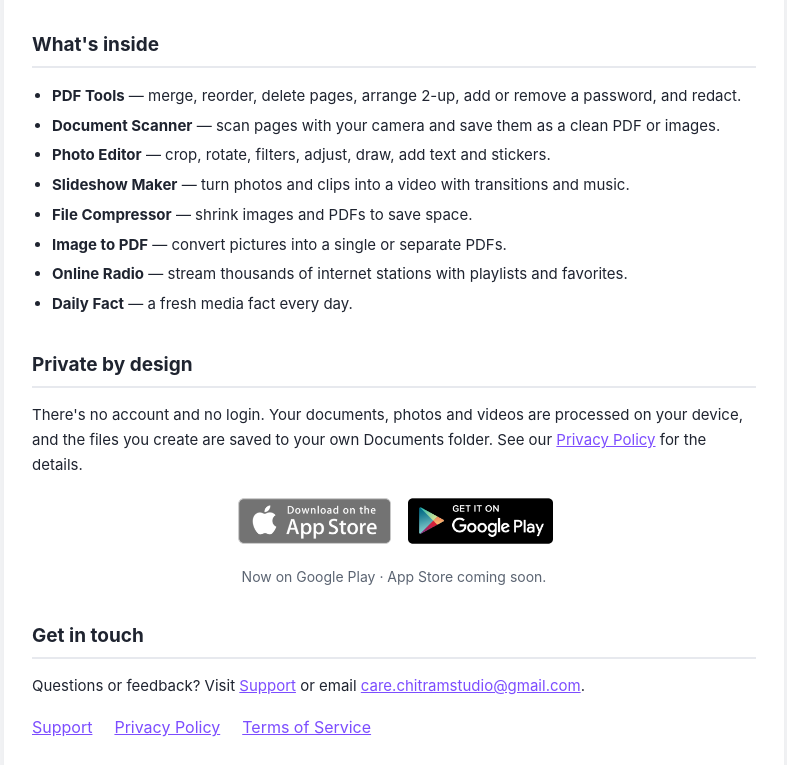
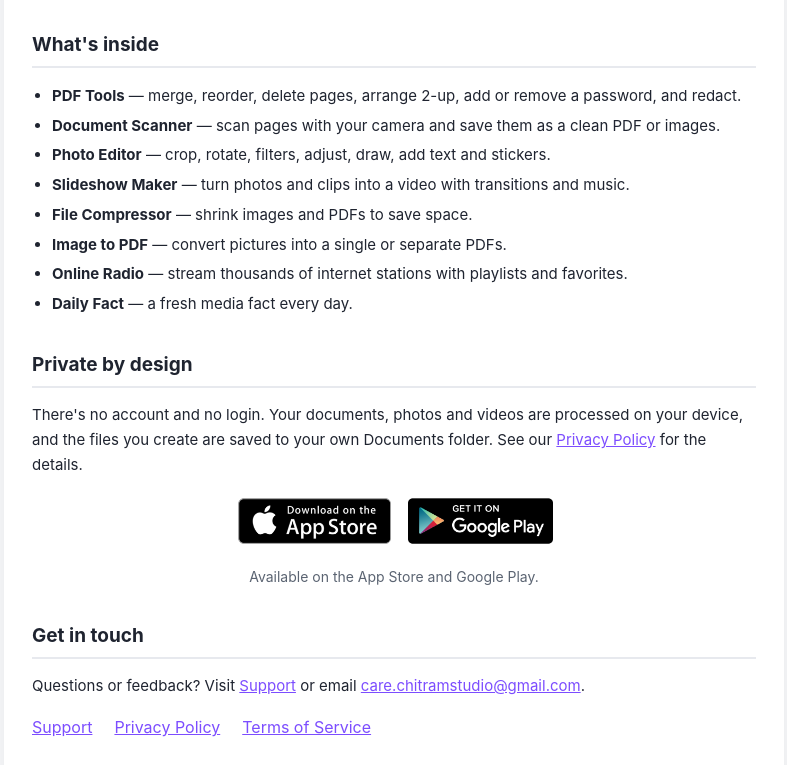
Before and after one commit to swarjun/chitramstudio, a plain HTML site: page index.html in a window 1280 px wide. Shown: the part 382-1147 px from the top of the page, without its empty margins (246-1033 px from the left). Drawn offline with Linux system fonts and the light colour scheme.

Commit message:
Update App Store link and availability message
Updated App Store link and modified availability text.

```diff
--- a/index.html
+++ b/index.html
@@ -82,11 +82,10 @@
       </p>
 
       <div class="badges">
-        <!-- App Store link goes here once the iOS app is live. -->
-        <a href="#" style="opacity:.55; pointer-events:none;"><img src="app_store_badge.png" alt="Download on the App Store (coming soon)" /></a>
+        <a href="https://apps.apple.com/app/chitram-studio-media-tools/id6814724630"><img src="app_store_badge.png" alt="Download on the App Store" /></a>
         <a href="https://play.google.com/store/apps/details?id=com.chitramstudio.toolbox"><img src="google_play_badge.png" alt="Get it on Google Play" /></a>
       </div>
-      <p class="muted" style="text-align:center; margin-top:10px;">Now on Google Play &middot; App Store coming soon.</p>
+      <p class="muted" style="text-align:center; margin-top:10px;">Available on the App Store and Google Play.</p>
 
       <h2>Get in touch</h2>
       <p>
```
